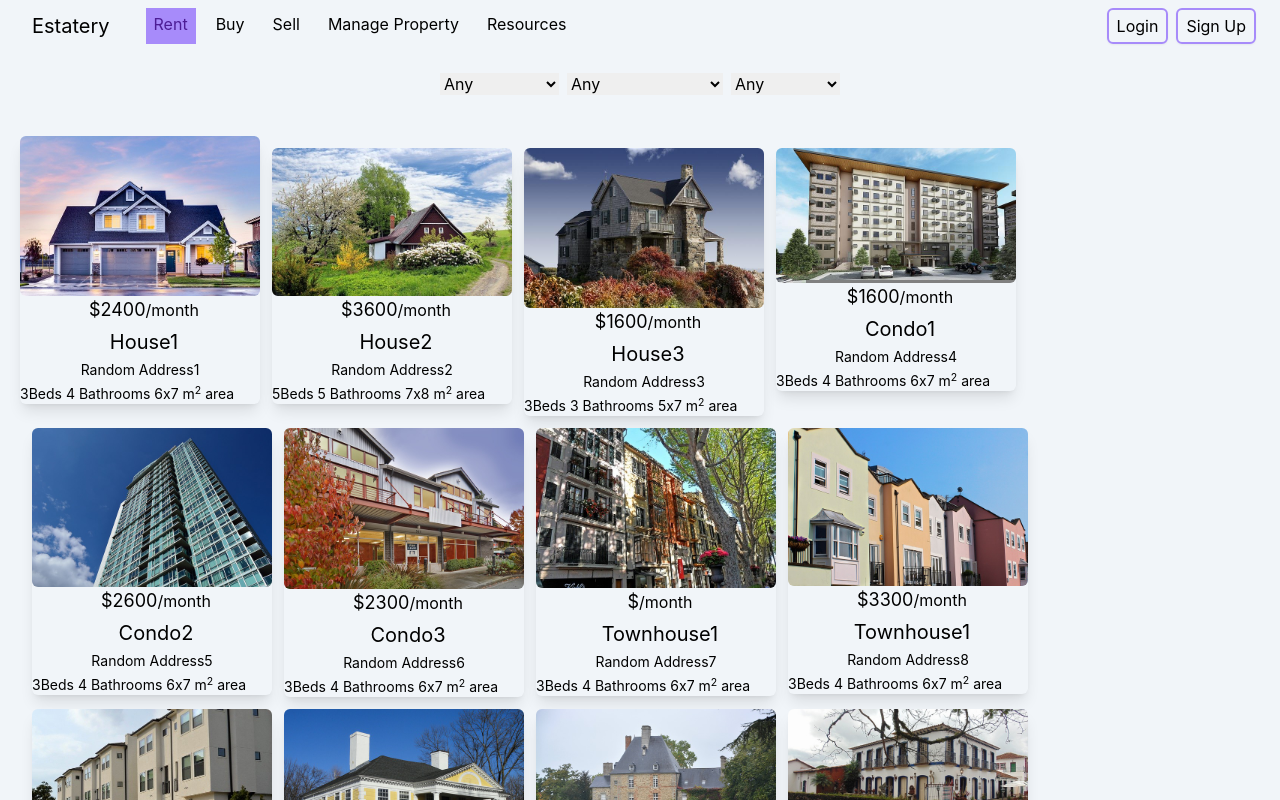
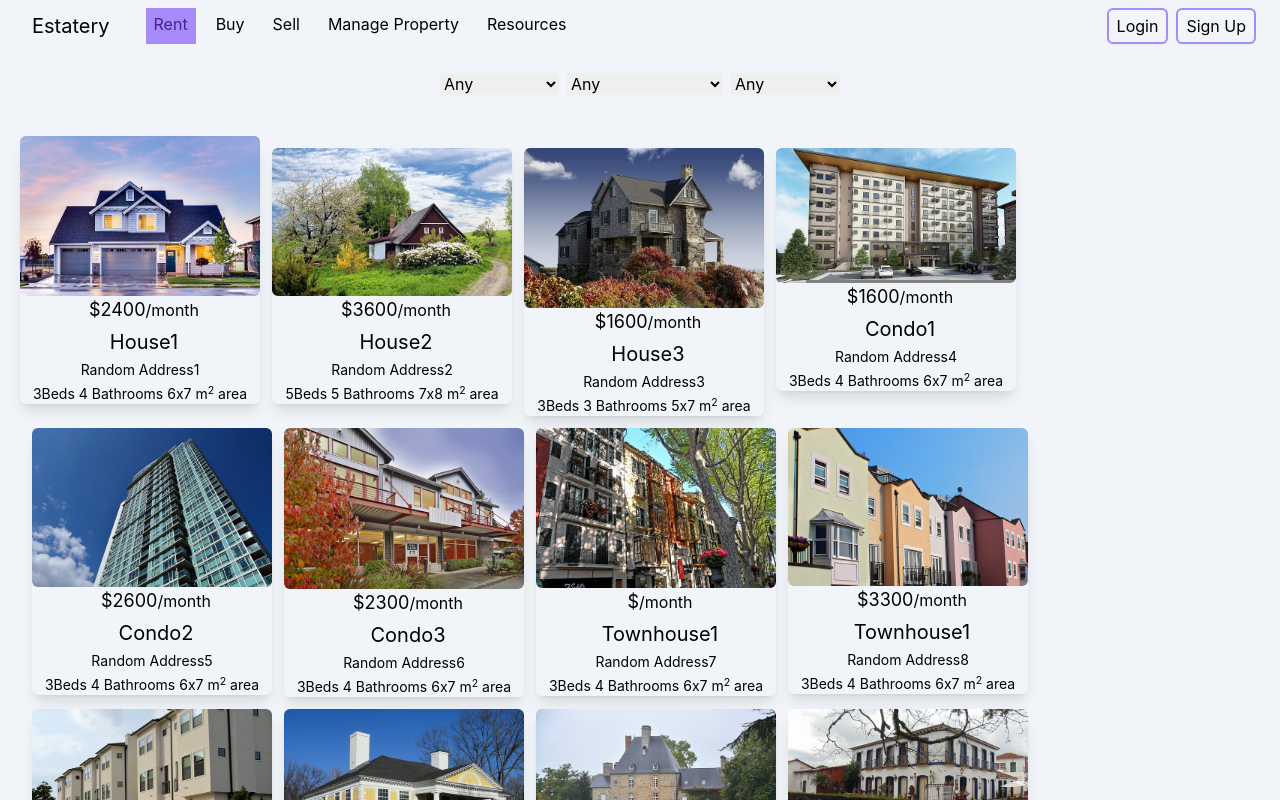
Before and after one commit to neonPebble/real-estate-demo, a React (Create React App) app: page / in a window 1280 px wide. Shown: the top 800 px of the page. Built offline with nearby package versions, Linux system fonts and the light colour scheme.

Commit message:
changed card flex  style

```diff
--- a/src/components/Card.js
+++ b/src/components/Card.js
@@ -18,7 +18,7 @@ export default function Card(props) {
         </div>
         <div className="text-xl pl-2">{propObj["Name"]}</div>
         <div className="text-center text-sm">{propObj.address}</div>
-        <div className="text-sm flex space-x-1">
+        <div className="text-sm flex space-x-1 px-2 justify-center items-center">
           <div className="text-center">{propObj.beds}Beds</div>
           <div className="text-center">{propObj.bathrooms} Bathrooms</div>
           <div className="text-center">
```
